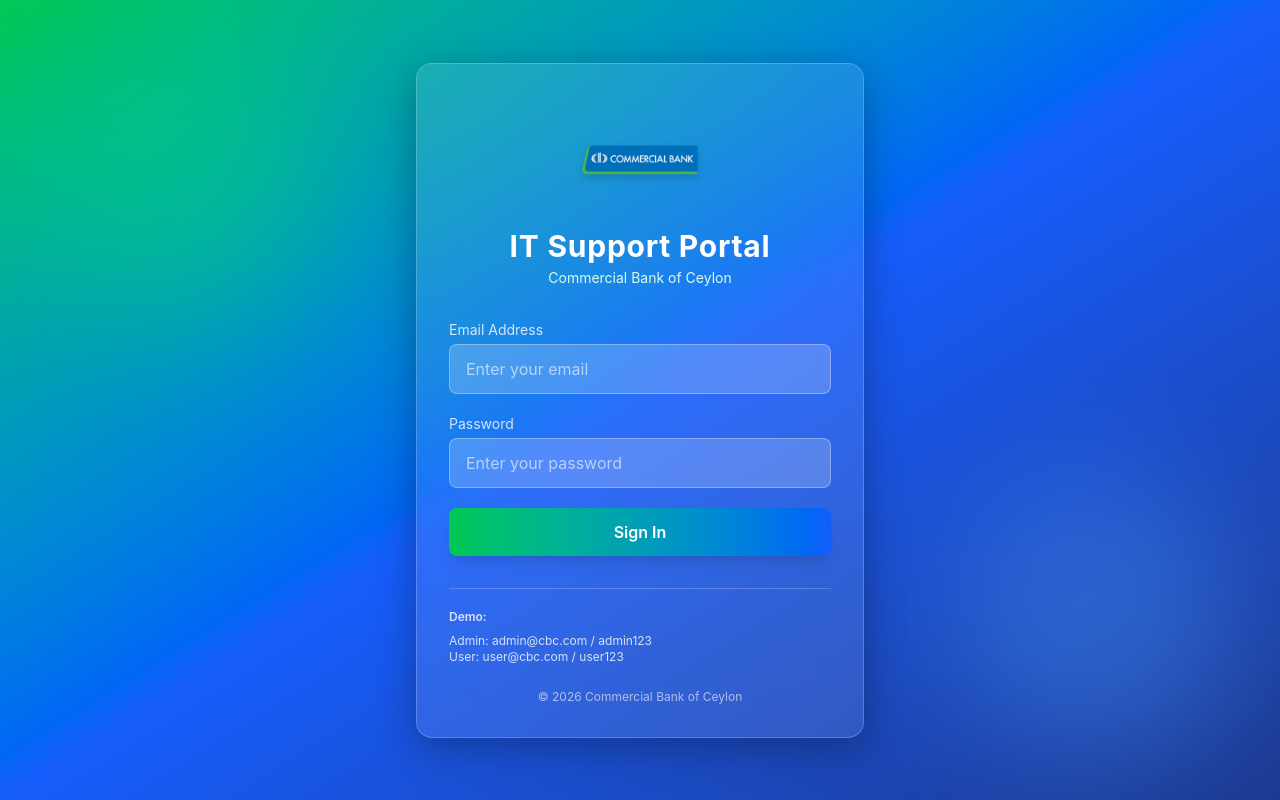
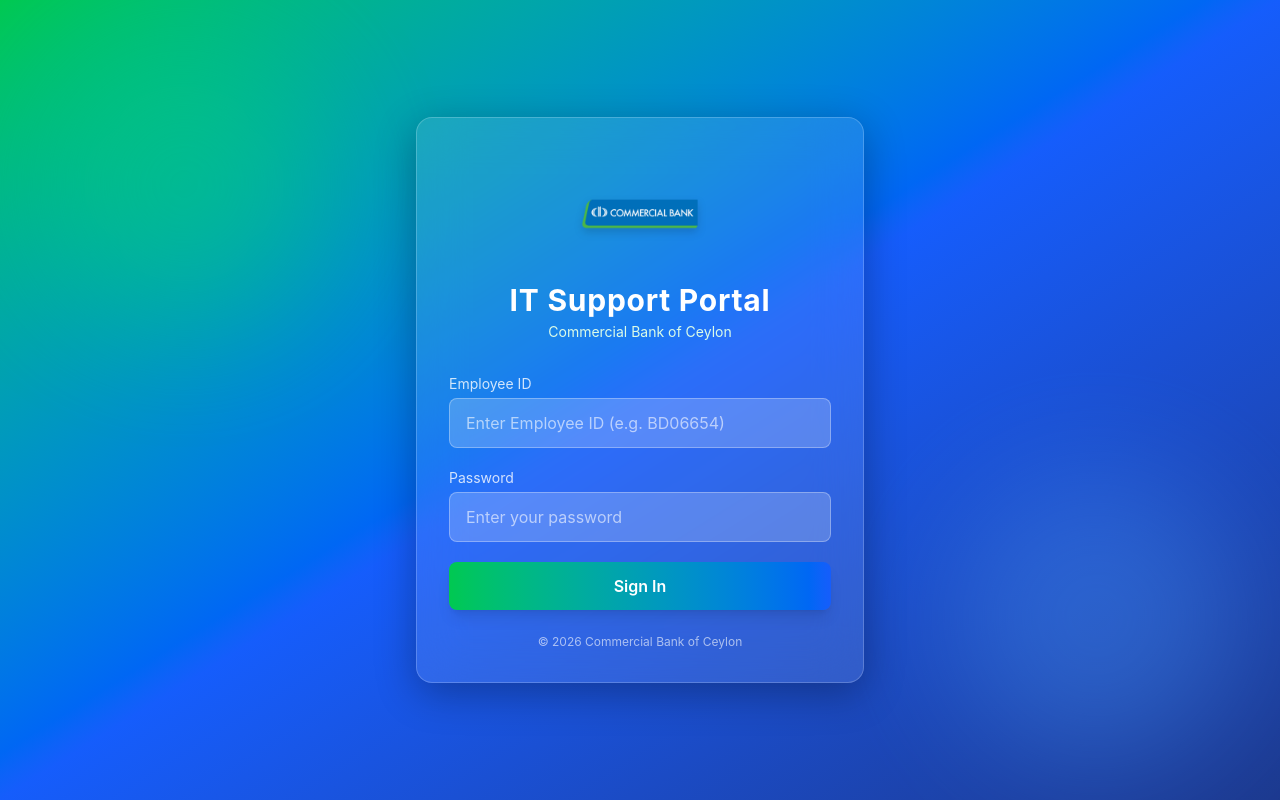
Before and after one commit to sm-maruph/cbc_pms_frontend, a React (Vite) app: page / in a window 1280 px wide. Built offline with nearby package versions, Linux system fonts and the light colour scheme; no server answers.

Commit message:
updated with AD

```diff
--- a/src/pages/Login.jsx
+++ b/src/pages/Login.jsx
@@ -2,12 +2,14 @@
 import logo from "../../src/components/images/cbc_logo.png";
 
 export default function Login({ onLogin }) {
-  const [email, setEmail] = useState("");
+  const [employeeId, setEmployeeId] = useState("");
   const [password, setPassword] = useState("");
   const [loading, setLoading] = useState(false);
   const [error, setError] = useState("");
 
-  const API_BASE = import.meta.env.VITE_API_URL || "https://stilt-ardently-recoup.ngrok-free.dev/api";  //http://localhost:5000
+  const API_BASE =
+    import.meta.env.VITE_API_URL ; //|| "http://localhost:5000/api" ||
+    "https://stilt-ardently-recoup.ngrok-free.dev/api"
 
   const handleSubmit = async (e) => {
     e.preventDefault();
@@ -18,30 +20,41 @@
       const response = await fetch(`${API_BASE}/auth/login`, {
         method: "POST",
         headers: { "Content-Type": "application/json" },
-        body: JSON.stringify({ email, password }),
+        body: JSON.stringify({
+          employee_id: employeeId,   // ✅ FIXED
+          password: password
+        }),
       });
+
       const data = await response.json();
-      if (!response.ok) throw new Error(data.message || "Invalid credentials");
+
+      if (!response.ok) {
+        throw new Error(data.message || "Invalid credentials");
+      }
 
       const { token, user } = data;
+
       localStorage.setItem("cbcToken", token);
       localStorage.setItem("cbcUser", JSON.stringify(user));
+
       onLogin(user);
+
     } catch (err) {
       setError(err.message);
     } finally {
       setLoading(false);
     }
   };
+
   return (
     <div className="min-h-screen flex items-center justify-center px-4 relative overflow-hidden
       bg-gradient-to-br from-green-500 via-blue-600 to-blue-900">
 
-      {/* 🔥 BACKGROUND GLOW EFFECTS */}
+      {/* BACKGROUND EFFECTS */}
       <div className="absolute w-72 h-72 bg-green-400 opacity-30 rounded-full blur-3xl top-10 left-10"></div>
       <div className="absolute w-72 h-72 bg-blue-400 opacity-30 rounded-full blur-3xl bottom-10 right-10"></div>
 
-      {/* 💎 GLASS CARD */}
+      {/* LOGIN CARD */}
       <div className="w-full max-w-md p-8 rounded-2xl
         bg-white/10 backdrop-blur-xl border border-white/20
         shadow-[0_10px_40px_rgba(0,0,0,0.3)]">
@@ -63,21 +76,21 @@
         {/* FORM */}
         <form onSubmit={handleSubmit} className="space-y-5">
 
-          {/* EMAIL */}
+          {/* EMPLOYEE ID */}
           <div>
             <label className="text-sm text-white/80 mb-1 block">
-              Email Address
+              Employee ID
             </label>
             <input
-              type="email"
-              value={email}
-              onChange={(e) => setEmail(e.target.value)}
+              type="text"
+              value={employeeId}
+              onChange={(e) => setEmployeeId(e.target.value)}
               className="w-full px-4 py-3 rounded-lg
                 bg-white/20 text-white placeholder-white/60
                 border border-white/30
                 focus:outline-none focus:ring-2 focus:ring-green-400
                 transition"
-              placeholder="Enter your email"
+              placeholder="Enter Employee ID (e.g. BD06654)"
               required
             />
           </div>
@@ -122,13 +135,6 @@
           </button>
         </form>
 
-        {/* DEMO INFO – kept as reference */}
-        <div className="mt-8 border-t border-white/20 pt-5 text-xs text-white/80">
-          <p className="font-semibold mb-2">Demo:</p>
-          <p>Admin: admin@cbc.com / admin123</p>
-          <p>User: user@cbc.com / user123</p>
-        </div>
-
         {/* FOOTER */}
         <div className="mt-6 text-center text-xs text-white/60">
           © 2026 Commercial Bank of Ceylon
--- a/src/services/Socket.js
+++ b/src/services/Socket.js
@@ -30,7 +30,7 @@
 
         this.currentUserEmail = userEmail;
 
-        const SOCKET_URL = import.meta.env.VITE_API_URL || 'https://stilt-ardently-recoup.ngrok-free.dev'; //http://localhost:5000
+        const SOCKET_URL = import.meta.env.VITE_API_URL; // || 'https://stilt-ardently-recoup.ngrok-free.dev' || 'http://localhost:5000'
 
         this.socket = io(SOCKET_URL, {
             transports: ['websocket', 'polling'], // Fallback to polling if websocket fails
--- a/src/services/api.js
+++ b/src/services/api.js
@@ -1,5 +1,5 @@
 // src/services/api.js
-const API_BASE = import.meta.env.VITE_API_URL || 'https://stilt-ardently-recoup.ngrok-free.dev/api';  //http://localhost:5000
+const API_BASE = import.meta.env.VITE_API_URL;  //https://stilt-ardently-recoup.ngrok-free.dev/api
 
 // Helper to get headers with ngrok skip
 const getHeaders = (token) => {
```
Also changed, not shown: 1 other file (tests, documents, lock files or other folders).
